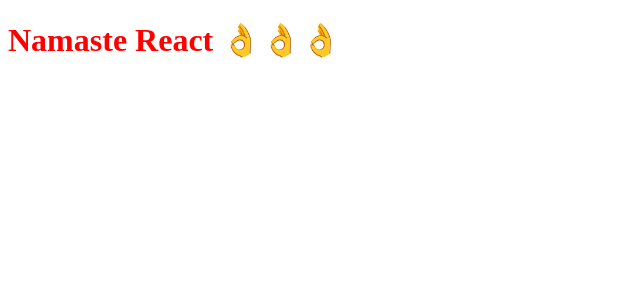
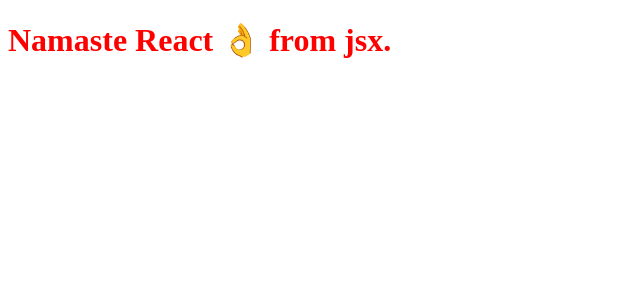
Before and after one commit to notkaswan/namaste-react, a React (Vite) app: page / in a window 1280 px wide. Shown: the top 300 px of the page, without its empty margins (0-640 px from the left). Built offline with nearby package versions, Linux system fonts and the light colour scheme.

Commit message:
today's commit

```diff
--- a/App.js
+++ b/App.js
@@ -7,6 +7,8 @@
   "Namaste React 👌👌👌"
 );
 
+const jsxHeading = <h1 id="heading">Namaste React 👌 from jsx.</h1>;
+
 const root = ReactDOM.createRoot(document.getElementById("root"));
 
-root.render(heading);
+root.render(jsxHeading);
```
